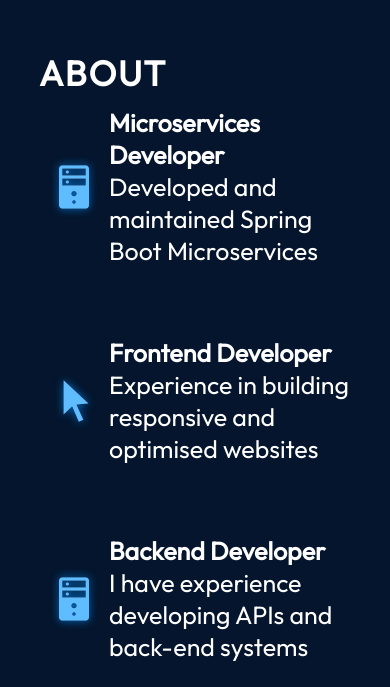
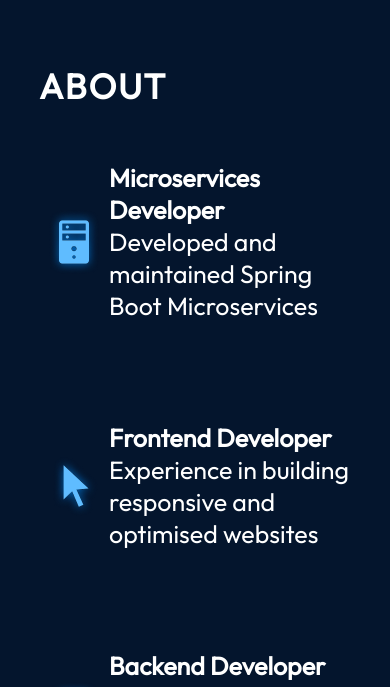
Before and after one commit to re-sha/portfolio, a React (Vite) app in the folder react-portfolio/: page / in a window 390 px wide. Shown: the part 1053-1740 px from the top of the page. Built offline with nearby package versions, Linux system fonts and the light colour scheme.

Commit message:
edit styling of about component

```diff
--- a/react-portfolio/src/components/About/About.module.css
+++ b/react-portfolio/src/components/About/About.module.css
@@ -4,9 +4,10 @@
   position: relative;
   background-color: rgba(12, 12, 12, 0.6);
   border-radius: 15px;
-  padding: 60px;
+  padding: 73px;
   margin-top: 129px;
   z-index: 1;
+  /* margin-top: 10%; */
   margin-left: 10%;
   margin-right: 10%;
 }
@@ -42,7 +43,7 @@
   align-items: center;
   border-radius: 20px;
   list-style: none;
-  padding: 10px;
+  padding: 25px;
   background-image: linear-gradient(
     90deg,
     rgba(165, 215, 232, 0.42) 0%,
@@ -82,7 +83,7 @@
   }
 
   .aboutItems {
-    margin-top: 2px;
+    margin-top: 29px;
   }
 
   .aboutItem {
```
